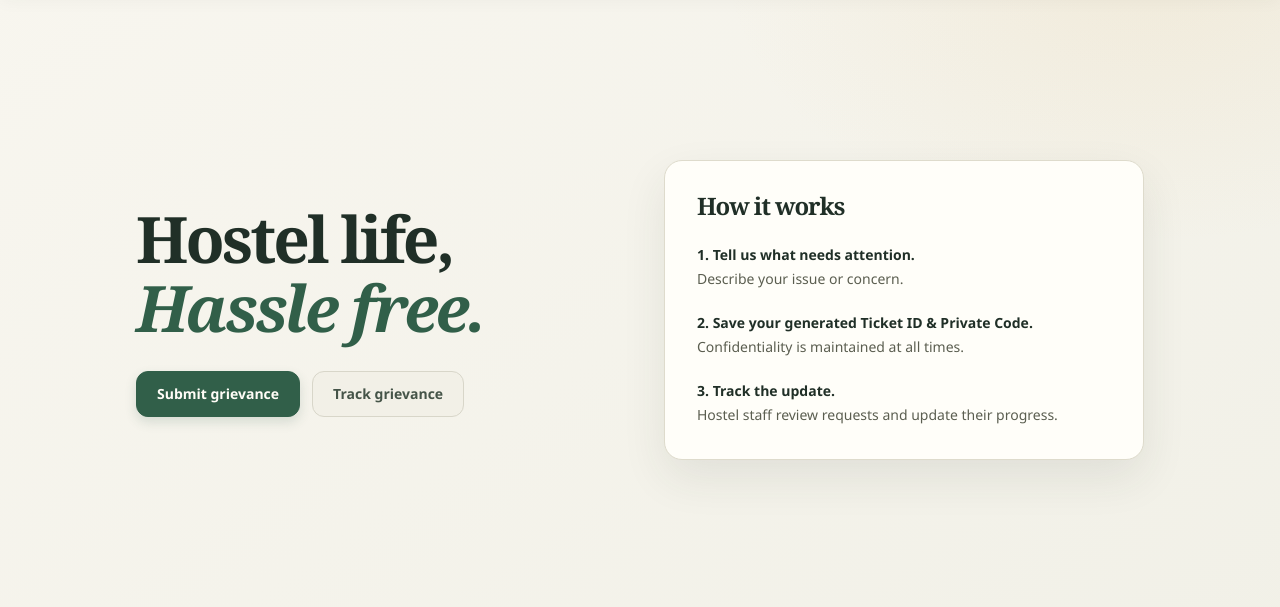
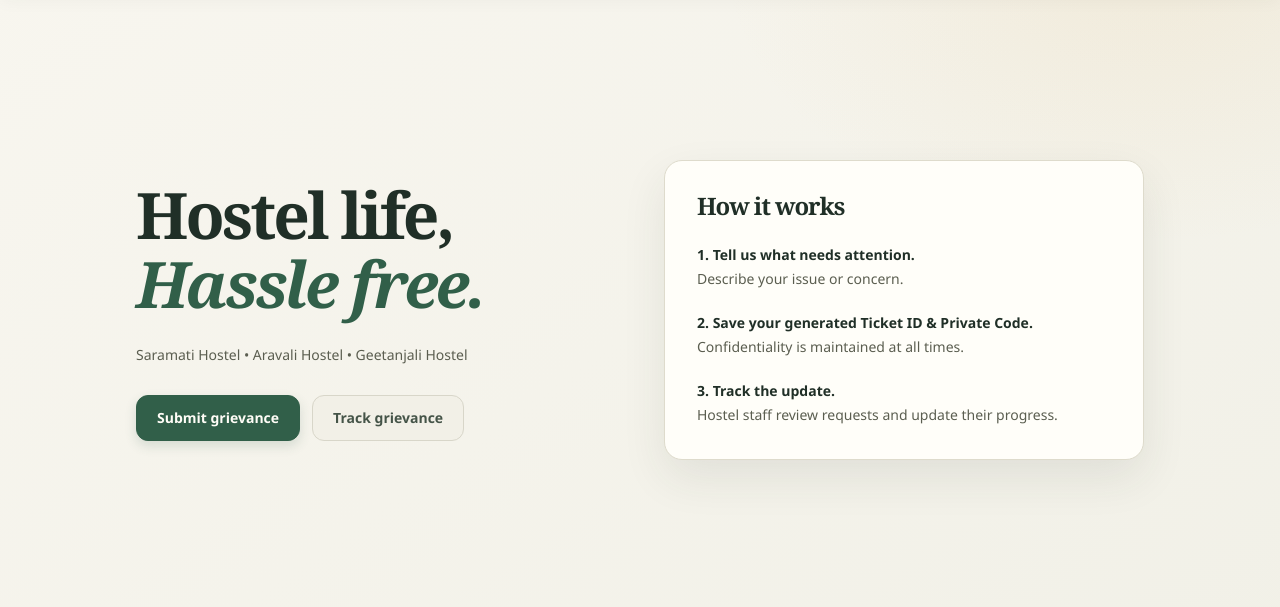
Before and after one commit to puneetyadav-debug/hostel_sampark-app, a Flask app: page / in a window 1280 px wide. Shown: the part 77-684 px from the top of the page. Run offline with Flask 3, Linux system fonts and the light colour scheme; style sheets or scripts are compiled from the project's sources; parts of the project's set-up code (start-up, migrations or seed data) failed here and were passed over; some libraries are stand-ins or nearby versions.

Commit message:
Adding names

```diff
--- a/templates/landing.html
+++ b/templates/landing.html
@@ -4,6 +4,7 @@
 <section class="home-layout mx-auto grid max-w-5xl items-center gap-8 px-1 sm:px-2 lg:grid-cols-2 lg:gap-12">
     <div class="home-intro">
         <h1 class="display-title max-w-xl text-4xl font-bold tracking-tight sm:text-5xl">Hostel life,<br><span>Hassle free.</span></h1>
+        <h3 class="mt-6 space-y-5 text-sm leading-6 text-slate-600">Saramati Hostel • Aravali Hostel • Geetanjali Hostel</h3>
         <div class="mt-7 flex flex-wrap gap-3">
             <a href="{{ url_for('submit_grievance') }}" class="button-primary rounded-xl px-5 py-3 text-sm font-semibold shadow-sm transition">Submit grievance</a>
             <a href="{{ url_for('grievance_status') }}" class="button-secondary rounded-xl px-5 py-3 text-sm font-semibold transition">Track grievance</a>
```
